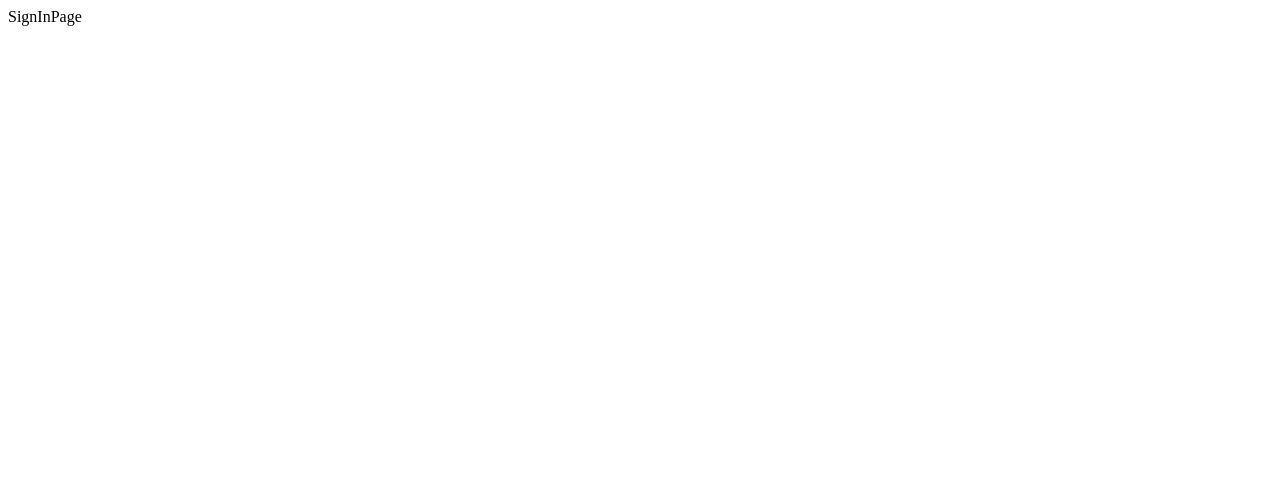
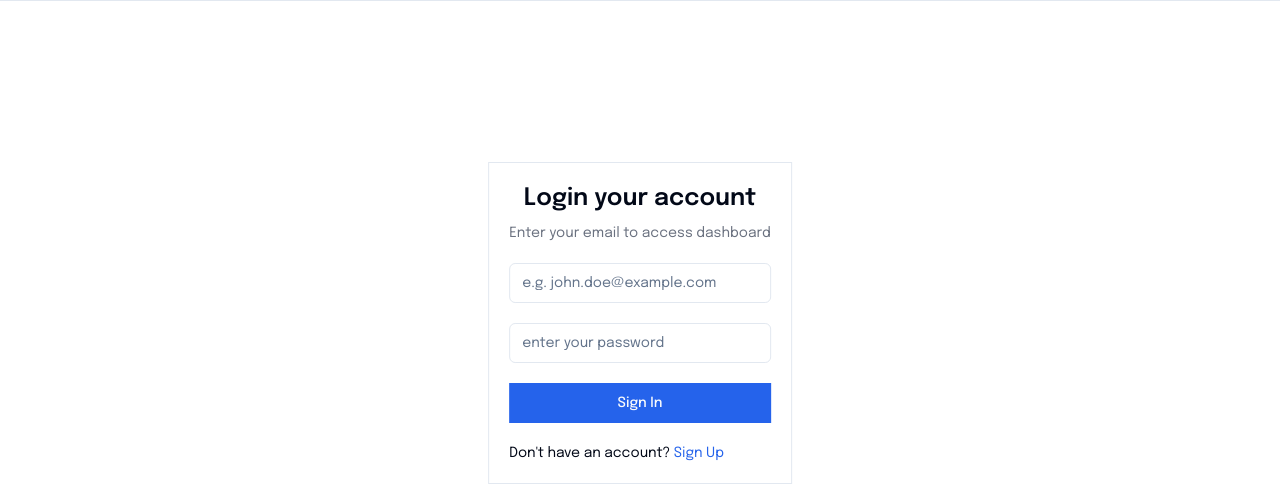
Before and after one commit to adipati27ma/jobhuntly-dashboard, a Next.js app: page /auth/signin in a window 1280 px wide. Shown: the top 500 px of the page. Built offline with nearby package versions, Linux system fonts and the light colour scheme.

Commit message:
feat: slicing signup page

```diff
--- a/src/app/(auth)/auth/signin/page.tsx
+++ b/src/app/(auth)/auth/signin/page.tsx
@@ -1 +1,8 @@
+import { Metadata } from 'next';
+
 export { default } from './signin';
+
+export const metadata: Metadata = {
+  title: 'Sign In',
+  description: 'Sign In to JobHuntly Dashboard by CNA',
+};
--- a/src/app/(auth)/auth/signin/signin.tsx
+++ b/src/app/(auth)/auth/signin/signin.tsx
@@ -1,9 +1,91 @@
+'use client';
+
 import React, { FC } from 'react';
+import { z } from 'zod';
+import { useForm } from 'react-hook-form';
+import { signInFormSchema } from '@/lib/form-schema';
+import { zodResolver } from '@hookform/resolvers/zod';
+import {
+  Button,
+  Form,
+  FormControl,
+  FormField,
+  FormItem,
+  FormMessage,
+  Input,
+} from '@/components';
+import Link from 'next/link';
 
 type SignInProps = {};
 
 const SignInPage: FC<SignInProps> = (props: SignInProps) => {
-  return <div>SignInPage</div>;
+  const RHForm = useForm<z.infer<typeof signInFormSchema>>({
+    resolver: zodResolver(signInFormSchema),
+  });
+
+  const onSubmit = (val: z.infer<typeof signInFormSchema>) => {
+    console.log(val);
+  };
+
+  return (
+    <div className="relative w-full h-screen">
+      {/* top-1/2 = top-50% */}
+      <div className="absolute left-1/2 -translate-x-1/2 translate-y-1/2">
+        <div className="border border-border p-5">
+          <div className="font-semibold text-center text-2xl mb-2">
+            Login your account
+          </div>
+          <div className="text-sm text-gray-500">
+            Enter your email to access dashboard
+          </div>
+
+          <Form {...RHForm}>
+            <form
+              onSubmit={RHForm.handleSubmit(onSubmit)}
+              className="mt-5 space-y-5"
+            >
+              <FormField
+                control={RHForm.control}
+                name="email"
+                render={({ field }) => (
+                  <FormItem>
+                    <FormControl>
+                      <Input
+                        placeholder="e.g. john.doe@example.com"
+                        {...field}
+                      />
+                    </FormControl>
+                    <FormMessage />
+                  </FormItem>
+                )}
+              />
+              <FormField
+                control={RHForm.control}
+                name="password"
+                render={({ field }) => (
+                  <FormItem>
+                    <FormControl>
+                      <Input placeholder="enter your password" {...field} />
+                    </FormControl>
+                    <FormMessage />
+                  </FormItem>
+                )}
+              />
+
+              <Button className="rounded-none w-full">Sign In</Button>
+
+              <div className="text-sm">
+                Don't have an account?{' '}
+                <Link href="/auth/signup" className="text-primary">
+                  Sign Up
+                </Link>
+              </div>
+            </form>
+          </Form>
+        </div>
+      </div>
+    </div>
+  );
 };
 
 export default SignInPage;
--- a/src/app/(auth)/auth/signup/page.tsx
+++ b/src/app/(auth)/auth/signup/page.tsx
@@ -1 +1,8 @@
+import { Metadata } from 'next';
+
 export { default } from './signup';
+
+export const metadata: Metadata = {
+  title: 'Sign Up',
+  description: 'Sign Up to JobHuntly Dashboard by CNA',
+};
--- a/src/app/(auth)/layout.tsx
+++ b/src/app/(auth)/layout.tsx
@@ -1,16 +1,19 @@
-export const metadata = {
-  title: 'Next.js',
-  description: 'Generated by Next.js',
-}
+import { Epilogue } from 'next/font/google';
+import '../globals.css';
+import { Header, SideBar } from '@/components/layouts';
+
+const epilogue = Epilogue({ subsets: ['latin'] });
 
 export default function RootLayout({
   children,
-}: {
-  children: React.ReactNode
-}) {
+}: Readonly<{
+  children: React.ReactNode;
+}>) {
   return (
     <html lang="en">
-      <body>{children}</body>
+      <body className={epilogue.className}>
+        <main className="border-t">{children}</main>
+      </body>
     </html>
-  )
+  );
 }
--- a/src/app/(dashboard)/post-a-job/post-a-job.tsx
+++ b/src/app/(dashboard)/post-a-job/post-a-job.tsx
@@ -288,7 +288,7 @@
           </FieldInput>
 
           <div className="flex justify-end">
-            <Button size="lg" type="submit">
+            <Button size="lg" type="submit" className="rounded-none">
               Do a Review
             </Button>
           </div>
--- a/src/components/forms/OverviewForm/OverviewForm.tsx
+++ b/src/components/forms/OverviewForm/OverviewForm.tsx
@@ -284,7 +284,9 @@
           </FieldInput>
 
           <div className="flex justify-end">
-            <Button size="lg">Save Changes</Button>
+            <Button size="lg" className="rounded-none">
+              Save Changes
+            </Button>
           </div>
         </form>
       </Form>
--- a/src/components/forms/SocialMediaForm/SocialMediaForm.tsx
+++ b/src/components/forms/SocialMediaForm/SocialMediaForm.tsx
@@ -127,7 +127,9 @@
             </div>
           </FieldInput>
           <div className="flex justify-end">
-            <Button size="lg">Save Changes</Button>
+            <Button size="lg" className="rounded-none">
+              Save Changes
+            </Button>
           </div>
         </form>
       </Form>
--- a/src/lib/form-schema.ts
+++ b/src/lib/form-schema.ts
@@ -70,3 +70,10 @@
   instagram: z.string({ required_error: 'Instagram link is required' }),
   linkedin: z.string({ required_error: 'Linkedin link is required' }),
 });
+
+export const signInFormSchema = z.object({
+  email: z
+    .string({ required_error: 'Email is required' })
+    .email({ message: 'Invalid email' }),
+  password: z.string({ required_error: 'Password is required' }),
+});
```
